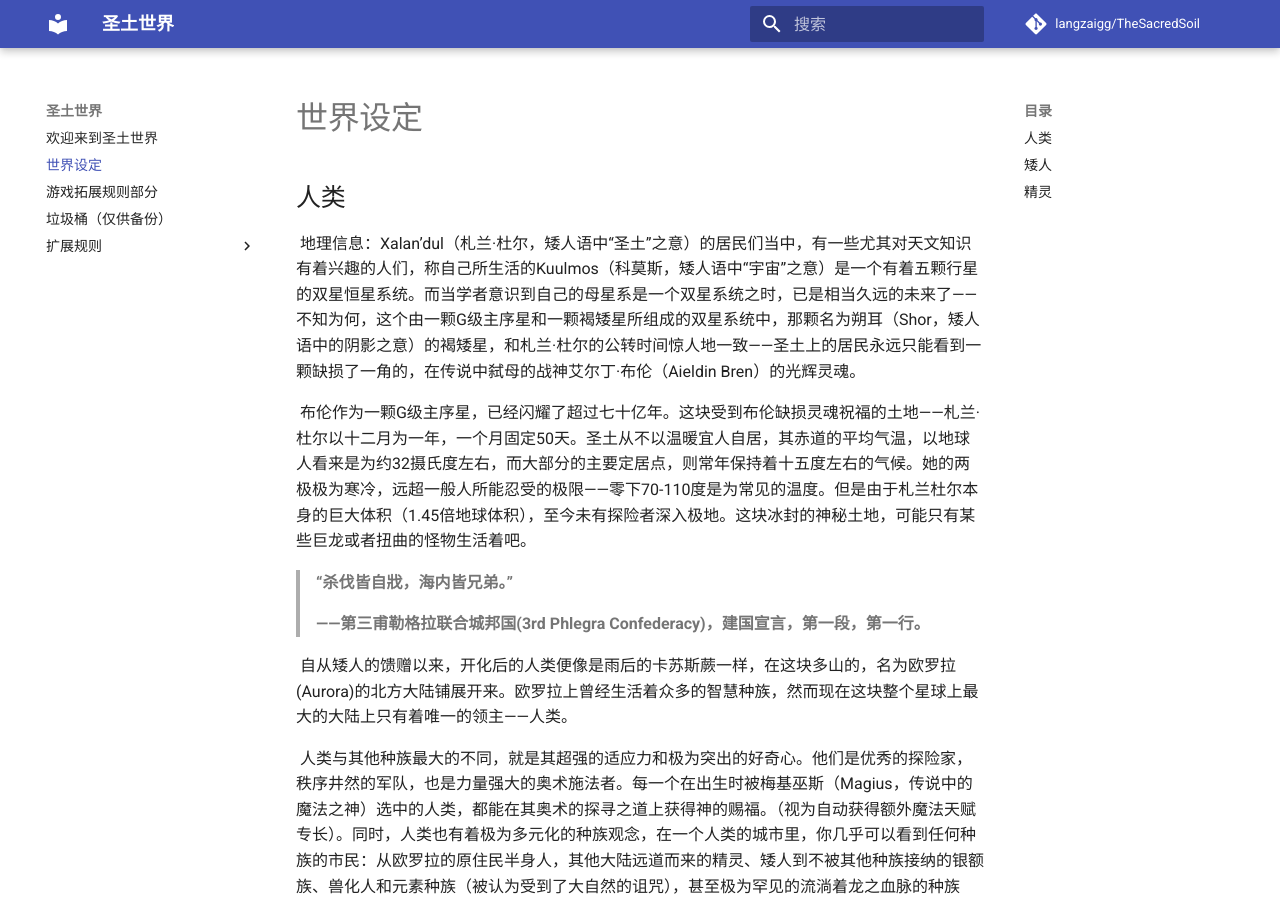
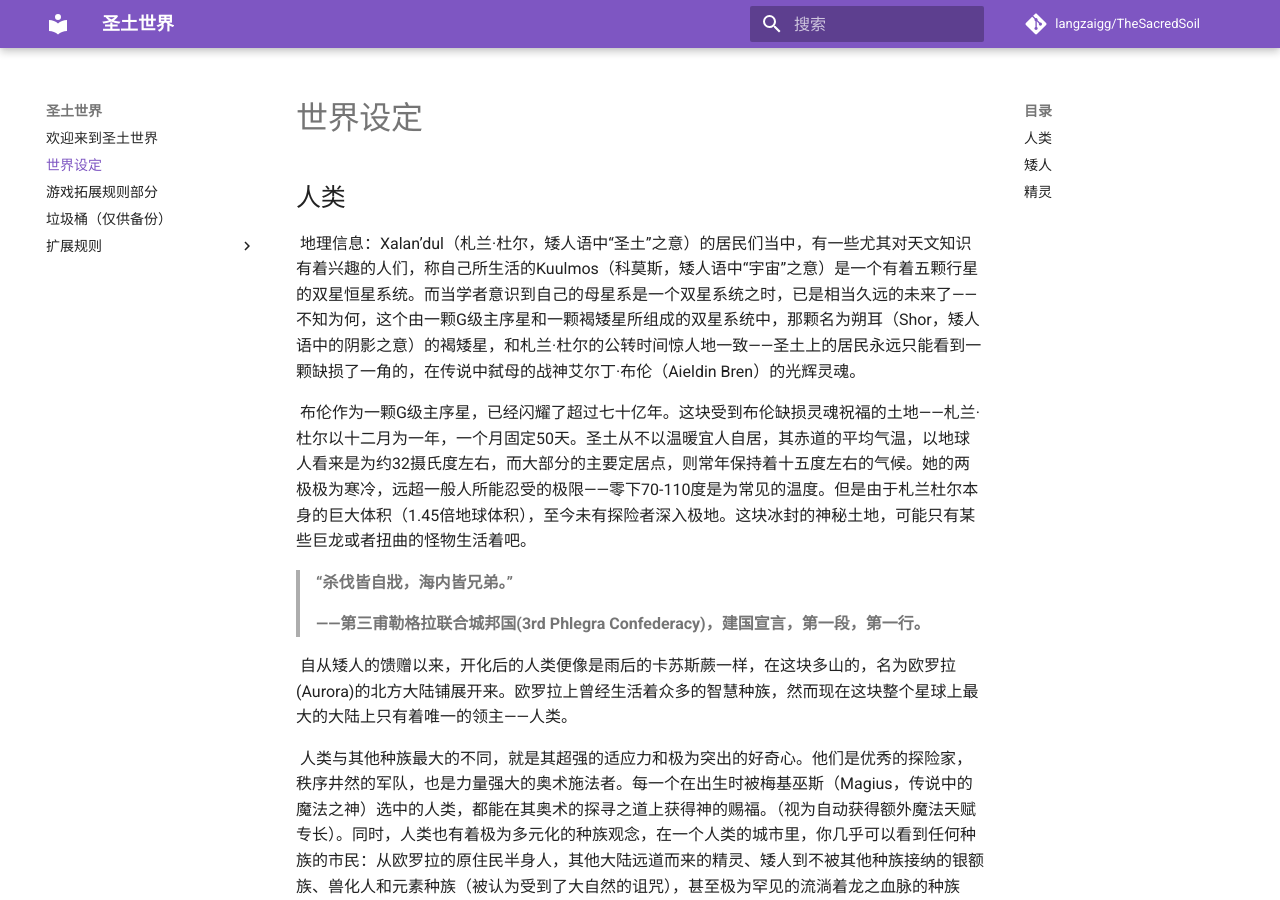
Before and after one commit to Langzaigg/TheSacredSoil, an MkDocs documentation site: the page built from docs/世界设定.md, in a window 1280 px wide and 900 px high. Built offline with MkDocs 1.6.1 and Material for MkDocs 9.7.7, drawn with Linux system fonts in a browser that asks for light colours; comment, search, counter and statistics services are not loaded.

Commit message:
Update mkdocs.yml

```diff
--- a/mkdocs.yml
+++ b/mkdocs.yml
@@ -12,3 +12,6 @@ theme:
 extra:
   search:
     language: 'jp'
+  palette:
+    primary: 'Deep Purple'
+    accent: 'Pink'
```
